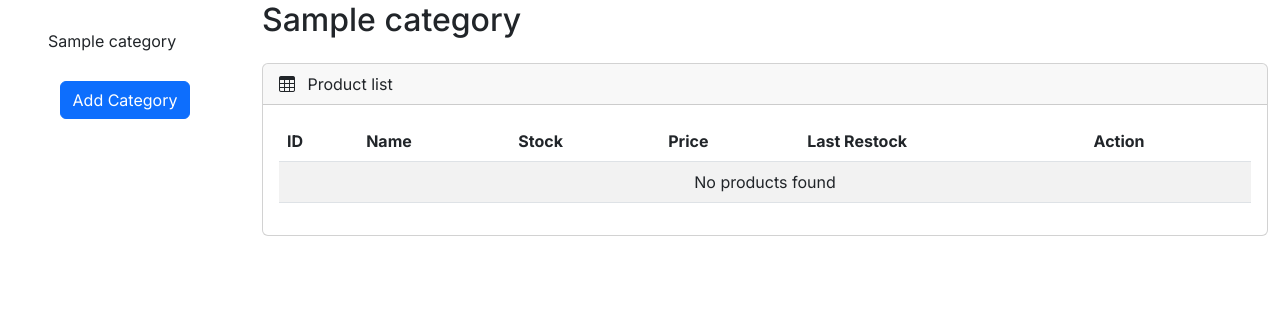
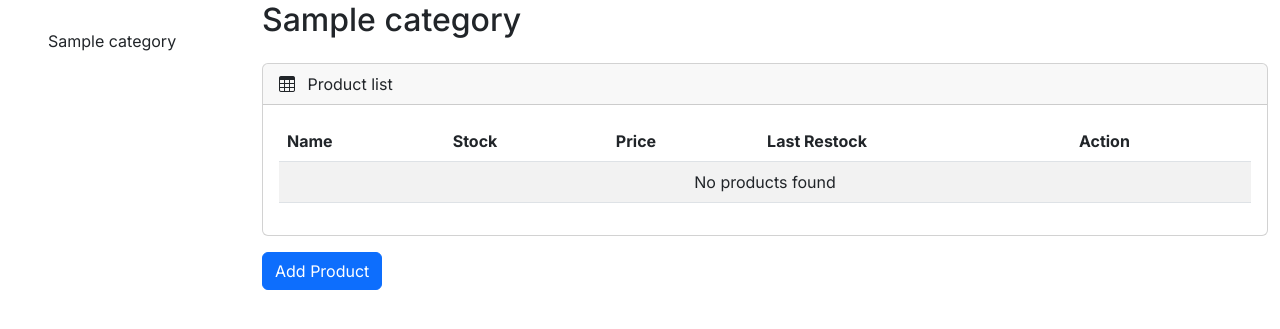
Before and after one commit to cailight03/CLDCOMP, a PHP site: the page made by product.php in a window 1280 px wide. Shown: the part 79-408 px from the top of the page. Run offline with PHP 8.4, Linux system fonts and the light colour scheme; tables that the repository leaves empty or names only in its code hold one stand-in row (values such as "Sample post"); some libraries are stand-ins or nearby versions.

Commit message:
add product works

```diff
--- a/controller/update_product.php
+++ b/controller/update_product.php
@@ -13,7 +13,7 @@ if ($_SERVER["REQUEST_METHOD"] == "POST") {
 
         // Use prepared statement to prevent SQL injection
         $updateQuery = $connection->prepare("UPDATE product_list SET name = ?, price = ?, stock = ? WHERE id = ?");
-        $updateQuery->bind_param("siii", $productName, $productPrice, $productStock, $productId);
+        $updateQuery->bind_param("sdii", $productName, $productPrice, $productStock, $productId);
 
         if ($updateQuery->execute()) {
             $updateQuery->close(); // Close prepared statement
--- a/product.php
+++ b/product.php
@@ -52,9 +52,7 @@ if (isset($_GET['category'])) {
                 }
                 ?>
             </div>
-            <div class="sidebar-button">
-                <button class="btn btn-primary" data-bs-toggle="modal" data-bs-target="#addCategoryModal">Add Category</button>
-            </div>
+
         </div>
     </nav>
     <!-- Sidebar -->
@@ -67,22 +65,33 @@ if (isset($_GET['category'])) {
       <div class="modal-dialog">
         <div class="modal-content">
           <div class="modal-header">
-                    <h5 class="modal-title" id="addCategoryModalLabel">Add New Category</h5>
+            <h5 class="modal-title" id="addCategoryModalLabel">Add New Product</h5>
             <button type="button" class="btn-close" data-bs-dismiss="modal" aria-label="Close"></button>
           </div>
           <div class="modal-body">
-                    <form id="addCategoryForm" method="post" action="controller/add_category.php">
+            <form id="addCategoryForm" action="controller/add_product.php" method="POST">
               <div class="mb-3">
                 <label for="categoryName" class="form-label">Category Name</label>
-                            <input type="text" class="form-control" id="categoryName" name="category_name" required>
+                <input type="text" class="form-control" id="categoryName" name="categoryName" required>
+                <label for="productName" class="form-label">Product Name</label>
+                <input type="text" class="form-control" id="productName" name="productName" required>
+                <label for="price" class="form-label">Price</label>
+                <input type="text" class="form-control" id="price" name="price" required>
+
+
+
               </div>
-                        <button type="submit" class="btn btn-primary">Add Category</button>
             </form>
+          </div>
+          <div class="modal-footer">
+            <button type="button" class="btn btn-secondary" data-bs-dismiss="modal">Close</button>
+            <button type="submit" form="addCategoryForm" class="btn btn-primary">Save Product</button>
           </div>
         </div>
       </div>
     </div>
     <!-- End Add Category Modal -->
+
 
 
     <!-- Status Modal -->
@@ -202,7 +211,6 @@ if (isset($_GET['category'])) {
                                 <table id="example" class="table table-striped data-table" style="width: 100%">
                                     <thead>
                                         <tr>
-                                        <th>ID</th>
                                             <th>Name</th>
                                             <th>Stock</th>
                                             <th>Price</th>
@@ -222,7 +230,6 @@ if (isset($_GET['category'])) {
                       // Output data of each row
                 while ($row = mysqli_fetch_assoc($result)) {
                   echo '<tr>';
-                  echo '<td>' . htmlspecialchars($row['id']) . '</td>';
                   echo '<td>' . htmlspecialchars($row['name']) . '</td>';
                   echo '<td>' . htmlspecialchars($row['stock']) . '</td>';
                   echo '<td>₱' . htmlspecialchars($row['price']) . '</td>';
@@ -248,7 +255,7 @@ if (isset($_GET['category'])) {
                   echo '</tr>';
               }
           } else {
-              echo "<tr><td colspan='6' class='text-center'>No products found</td></tr>";
+              echo "<tr><td colspan='5' class='text-center'>No products found</td></tr>";
           }
                             ?>
                                     </tbody>
@@ -259,10 +266,14 @@ if (isset($_GET['category'])) {
  </div>
         </div>
     </div>
+
+                <button class="btn btn-primary" data-bs-toggle="modal" data-bs-target="#addCategoryModal">Add Product</button>
+
 </div>
 
 
     </main>
+
 
     <script src="https://code.jquery.com/jquery-3.7.1.js"></script>
     <script src="https://cdnjs.cloudflare.com/ajax/libs/twitter-bootstrap/5.3.0/js/bootstrap.bundle.min.js"></script>
```
Also changed, not shown: controller/add_product.php (added, +36 -0 lines). Lines whose indentation alone changed are shown as unchanged.
